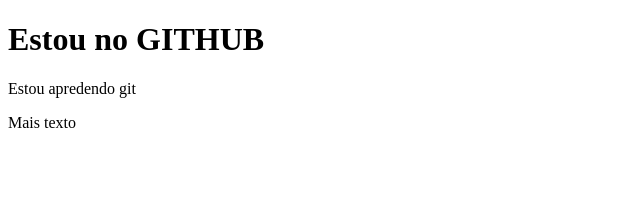
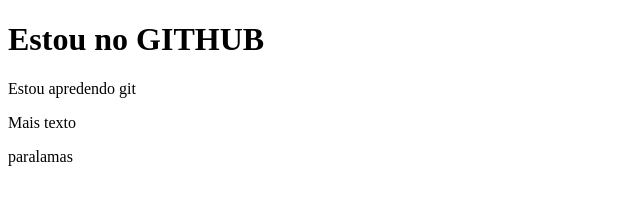
Before and after one commit to JKLModesto/Aprendendo_Git, a plain HTML site: page index.html in a window 1280 px wide. Shown: the full height of the page, 0-640 px from the left. Drawn offline with Linux system fonts and the light colour scheme.

Commit message:
clone demanda

```diff
--- a/index.html
+++ b/index.html
@@ -9,5 +9,10 @@
     <h1>Estou no GITHUB</h1>
     <p>Estou apredendo git</p>
     <p>Mais texto</p>
+
+    <p>paralamas</p>
+    <script>
+
+    </script>
 </body>
 </html>
```
